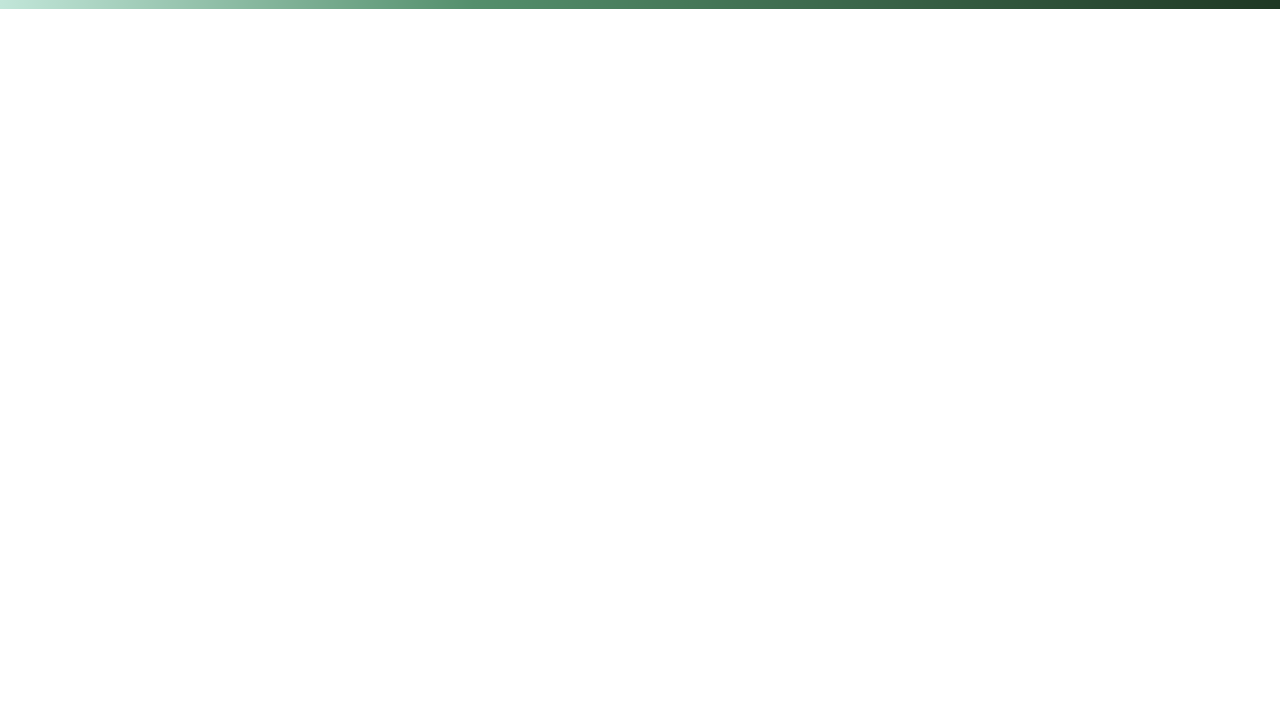
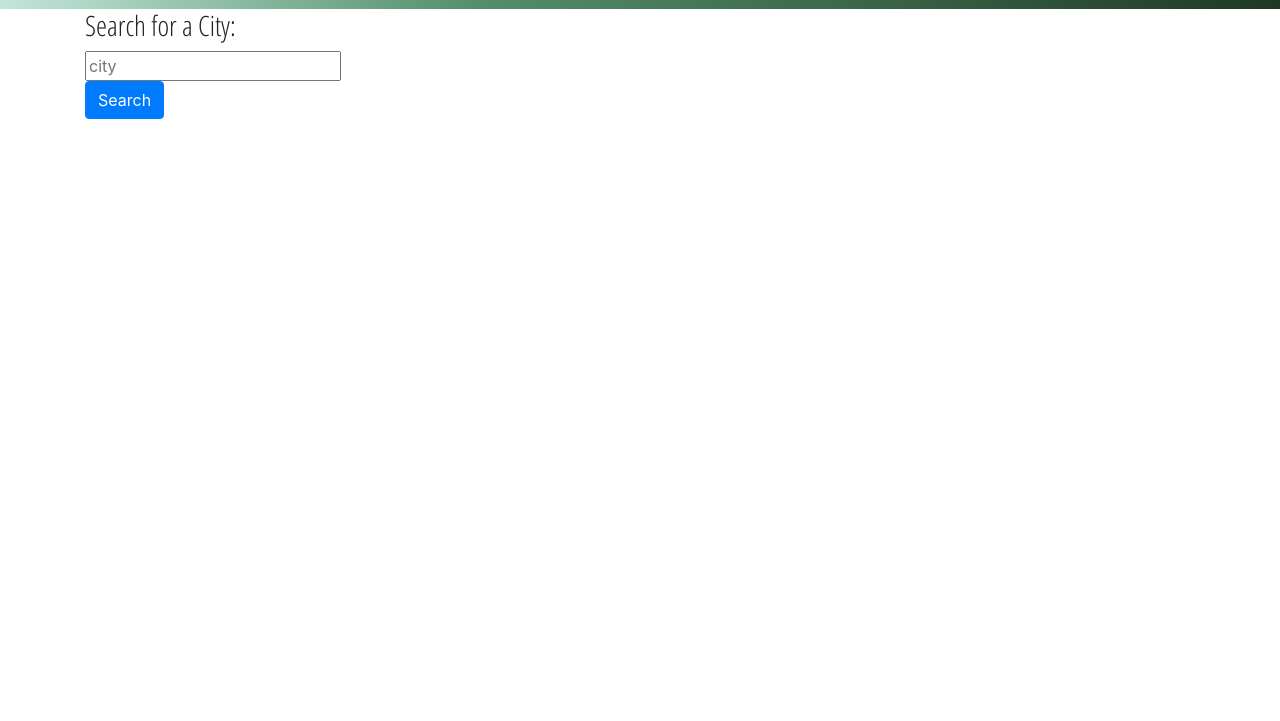
Before and after one commit to jsc-09/weather-dashboard, a plain HTML site: page index.html in a window 1280 px wide. Shown: the part 79-800 px from the top of the page. Drawn offline with nearby package versions, Linux system fonts and the light colour scheme.

Commit message:
added containers for current day/temp results

```diff
--- a/index.html
+++ b/index.html
@@ -25,8 +25,12 @@
 <!--- SIDE COLUMN-->
 
 <!-- SEARCH FOR A CITY FORM INPUT & SEARCH BUTTON--->
-
-    <div>
+<div class="container">
+    <div class="row">
+        <div class="col-3">
+            <h3>Search for a City:</h3>
+            <input type="text" class="inputValue" placeholder="city">
+            <button class="btn btn-primary" id="fetch-button">Search</button>
 
         </div>
 
@@ -40,8 +44,12 @@
 
 <!-- DISPLAY MOST RECENT CITY SEARCHED. Heading includes City Name, Date, Icon for current weather// List include Temperature, Wind, Humidity, UV index (color-coded)--->
 
-<div>
-
+        <div class="col-9 ml-5">
+            <div id="searchlocation"><img id="icon"></div>
+            <div id="todaytemp"></div>
+            <div id="todaywind"></div>
+            <div id="todayhumidity"></div>
+            <div id="todayuv"></div>
         </div>
 
 <!-- 5 Day Forecast in 5 cards. Includes: Date, Icon for weather (sunny, rain, cloudy), Temperature, Wind, Humidity--->
@@ -49,8 +57,9 @@
         <div>
 
         </div>
+    </div>
 
-
+</div>
 
 
 
```
Lines whose indentation alone changed are shown as unchanged.
